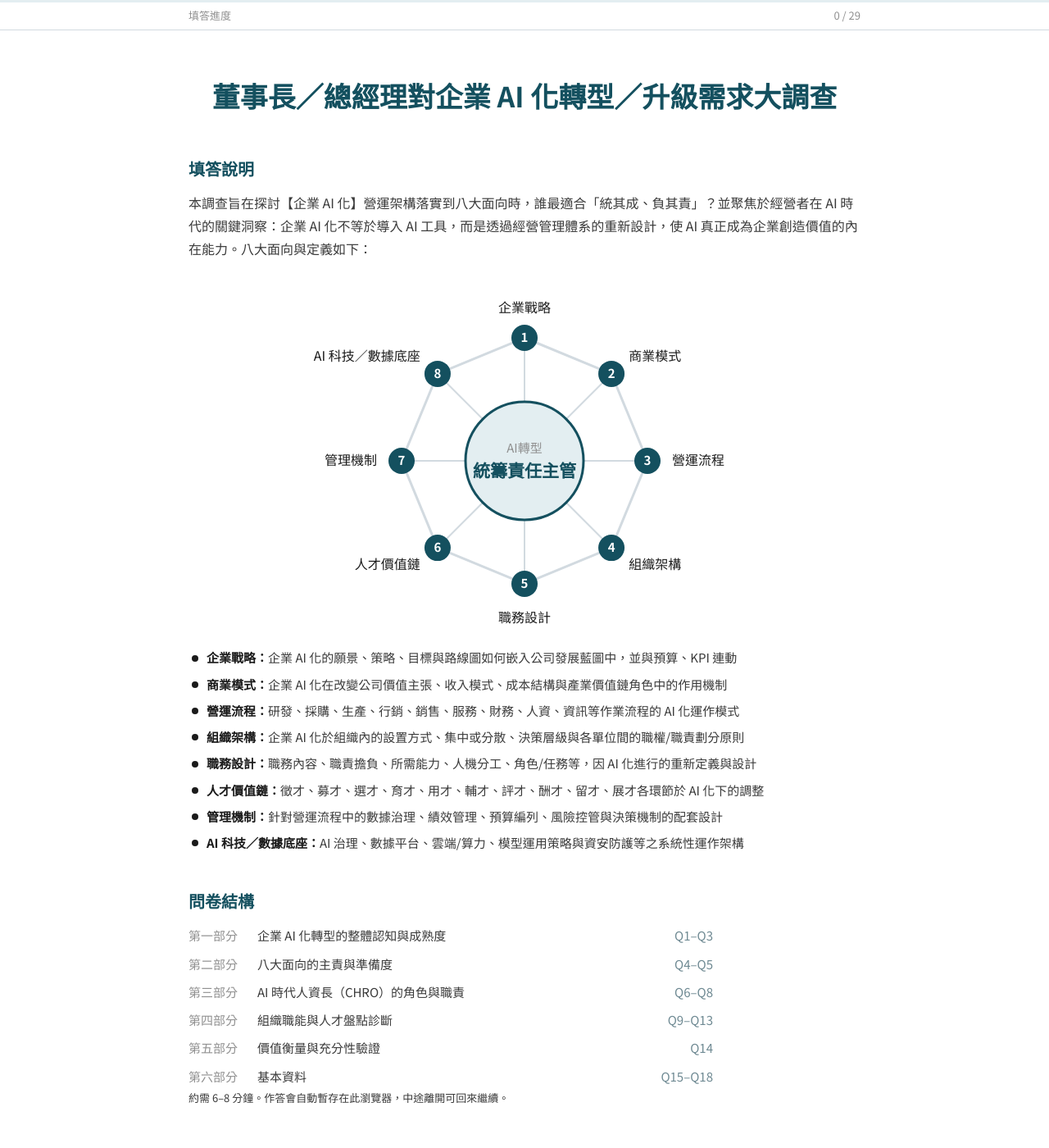
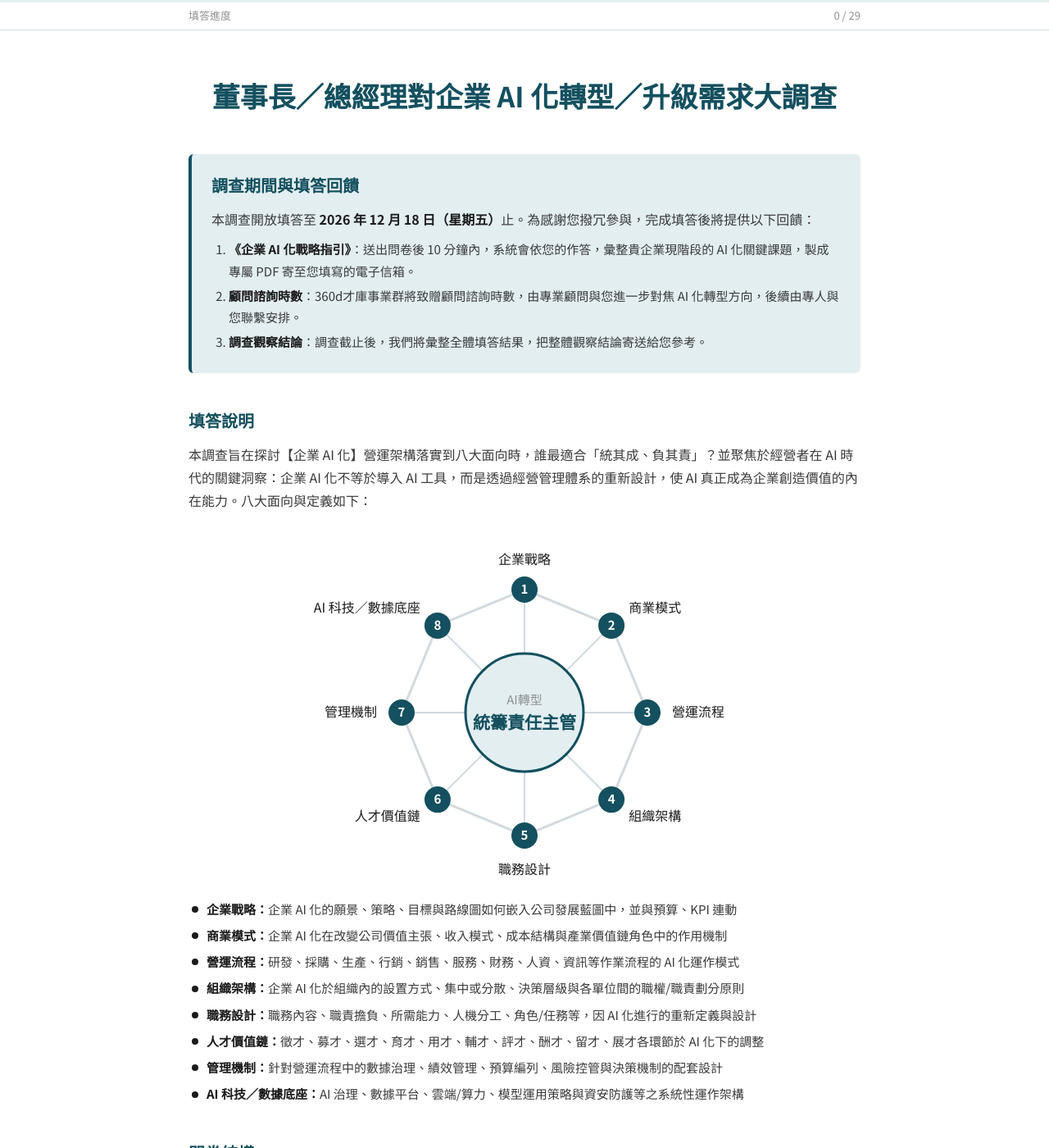
Before and after one commit to AdaSpeaking/AdaSpeaking.github.io, a Jekyll site: the page CEO-AI-Insights-Survey/index.html, which Jekyll copies as it is, in a window 1280 px wide and 1400 px high. Shown: the whole window at 82% size. Built offline with Jekyll 4.4.1, drawn with Linux system fonts in a browser that asks for light colours.

Commit message:
CEO 調查：標題下新增「調查期間與填答回饋」區塊
Co-Authored-By: Claude Opus 5.5 <noreply@anthropic.com>
Claude-Session: https://claude.ai/code/session_01XuCVs6qVeh6AEWdpV1NNhd

```diff
--- a/CEO-AI-Insights-Survey/index.html
+++ b/CEO-AI-Insights-Survey/index.html
@@ -26,6 +26,10 @@ header.hero{padding:56px 0 8px;text-align:center}
 .block{margin:40px 0 0}
 .block h2,.doc-h2{color:var(--brand);font-size:20px;font-weight:700;margin:0 0 10px}
 .block p{margin:0;color:var(--text)}
+.notice{background:var(--brand-soft);border-left:4px solid var(--brand);border-radius:6px;padding:20px 24px}
+.notice ol{margin:10px 0 0;padding-left:1.4em;font-size:15px}
+.notice li{margin:4px 0}
+.notice b{color:var(--ink)}
 .dims{display:grid;gap:6px;margin:12px 0 0;padding:0;list-style:none}
 .dims li{position:relative;padding-left:22px;font-size:15px;color:var(--text)}
 .dims li::before{content:"";position:absolute;left:4px;top:.62em;width:8px;height:8px;border-radius:50%;background:var(--ink)}
@@ -114,6 +118,16 @@ footer{text-align:center;color:var(--text);font-size:14px;padding:12px 0 56px}
   <header class="hero">
     <h1>董事長／總經理對企業 AI 化轉型／升級需求大調查</h1>
   </header>
+
+  <section class="block notice">
+    <h2>調查期間與填答回饋</h2>
+    <p>本調查開放填答至 <b>2026 年 12 月 18 日（星期五）</b>止。為感謝您撥冗參與，完成填答後將提供以下回饋：</p>
+    <ol>
+      <li><b>《企業 AI 化戰略指引》</b>：送出問卷後 10 分鐘內，系統會依您的作答，彙整貴企業現階段的 AI 化關鍵課題，製成專屬 PDF 寄至您填寫的電子信箱。</li>
+      <li><b>顧問諮詢時數</b>：360d才庫事業群將致贈顧問諮詢時數，由專業顧問與您進一步對焦 AI 化轉型方向，後續由專人與您聯繫安排。</li>
+      <li><b>調查觀察結論</b>：調查截止後，我們將彙整全體填答結果，把整體觀察結論寄送給您參考。</li>
+    </ol>
+  </section>
 
   <section class="block">
     <h2>填答說明</h2>
```
